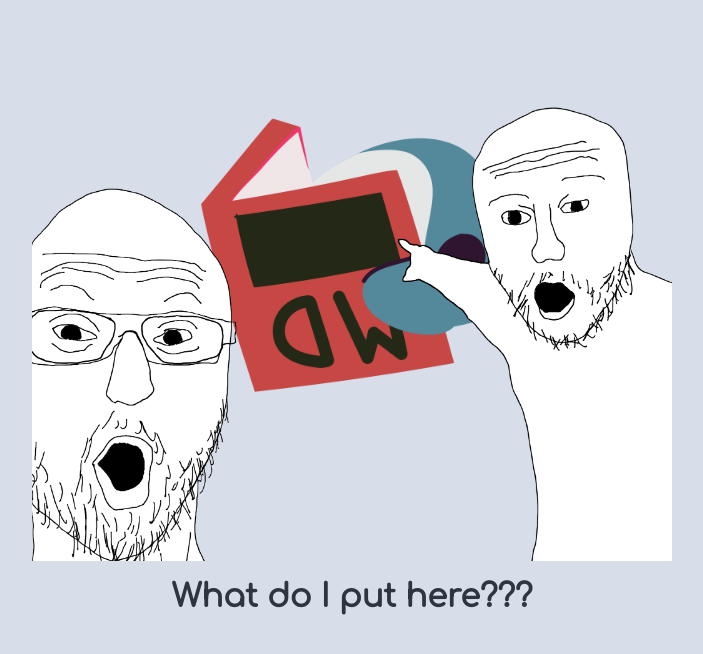
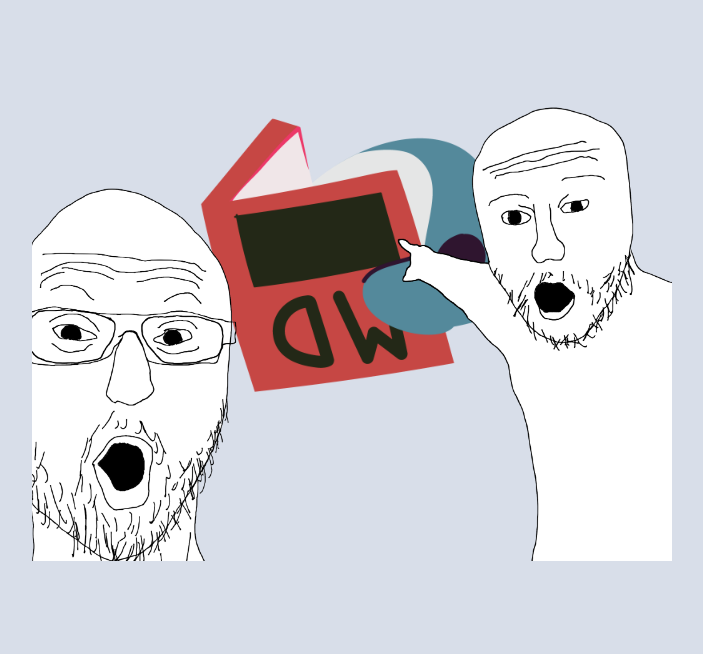
Before and after one commit to huskyistaken/blahaj.fan, a plain HTML site: page index.html in a window 1280 px wide. Shown: the part 92-746 px from the top of the page, without its empty margins (288-991 px from the left). Drawn offline with Linux system fonts and the light colour scheme.

Commit message:
Removed question heading.

```diff
--- a/index.html
+++ b/index.html
@@ -8,7 +8,6 @@
   <!-- original emoji: https://heatherhorns.com/emoji -->
   <img id="haj" src="blobhaj/Blobhaj_Blanket.png" style="width: 25%; position: absolute;padding-bottom: 10%; z-index: 0;">
   <img src="soyjack.png" style="width: 50%; position: absolute; z-index: 1;">
-  <h1 style="padding-top: 45%; z-index: 10;">What do I put here???</h1>
   <script>
     const files = [
         "blobhaj/Blobhaj_Sunglasses.png",
```
